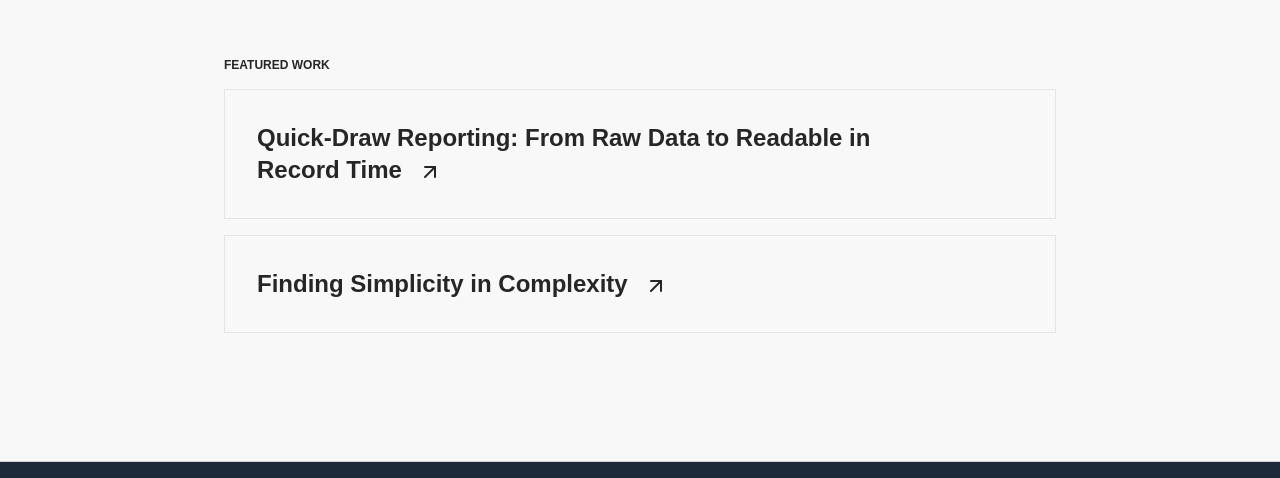
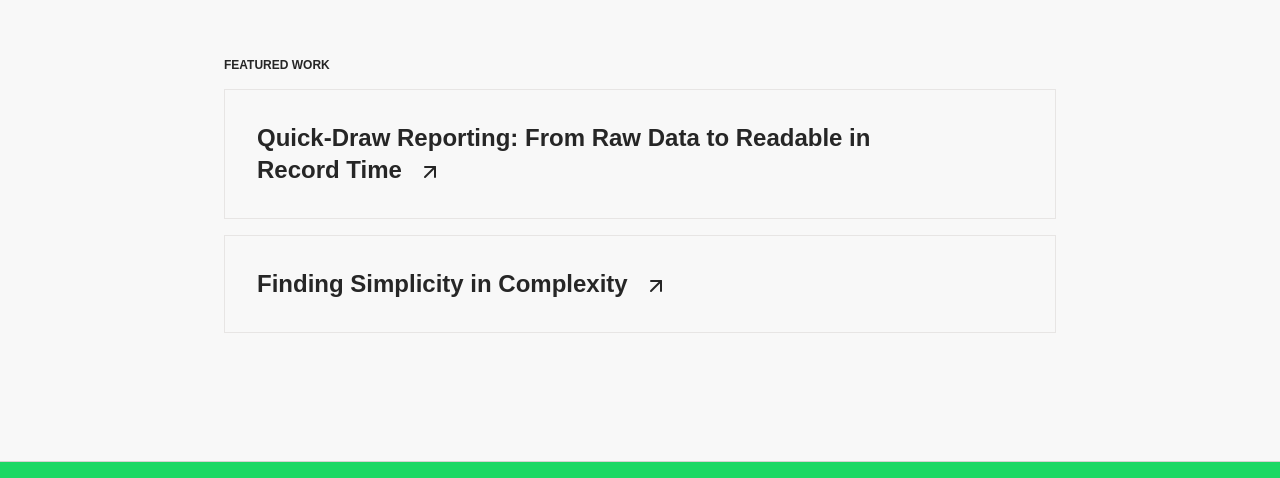
Before and after one commit to byleonardlim/personal-web, a Next.js app: page / in a window 1280 px wide. Shown: the part 817-1295 px from the top of the page. Built offline with nearby package versions, Linux system fonts and the light colour scheme.

Commit message:
custom color

```diff
--- a/src/components/footer.tsx
+++ b/src/components/footer.tsx
@@ -26,7 +26,7 @@ export default function Footer({ id }: FooterProps) {
     <footer
       id={id}
       ref={footerRef}
-      className="border-t-1 border-stone-300 bg-gray-800 py-2"
+      className="border-t-1 border-stone-300 bg-(--limonana) py-2"
     >
     </footer>
   );
--- a/src/styles/globals.css
+++ b/src/styles/globals.css
@@ -5,11 +5,7 @@
 :root {
   --background: #f8f8f8;
   --foreground: #262626;
-}
-
-@theme inline {
-  --color-background: var(--background);
-  --color-foreground: var(--foreground);
+  --limonana: #1CD864;
 }
 
 body {
```
